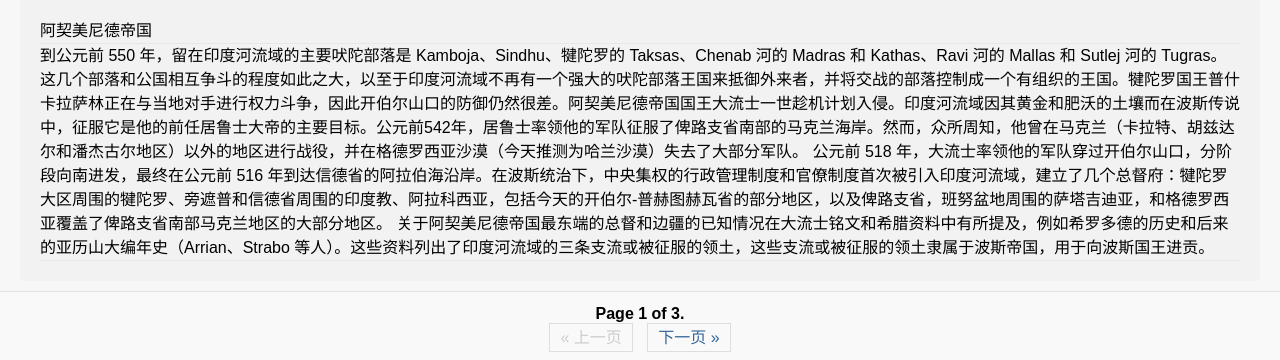
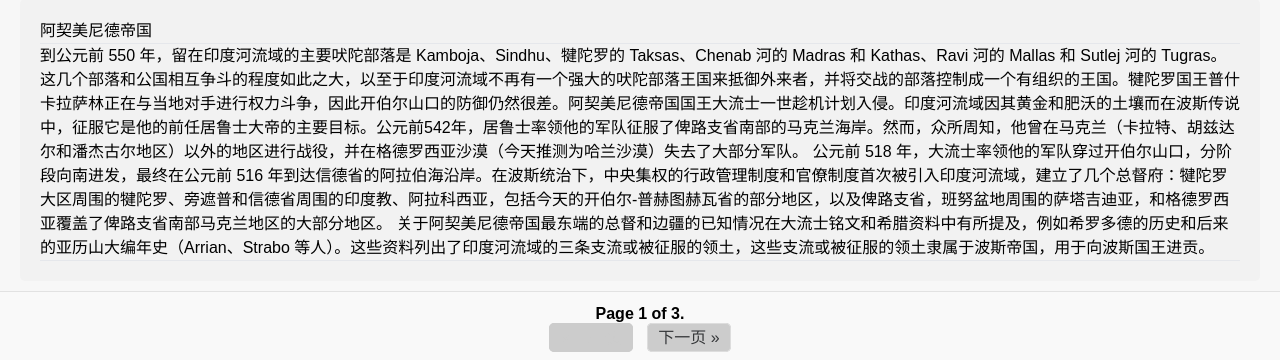
Before and after one commit to 0d0-0/pakistan_news, a Django app: page /history/ in a window 1280 px wide. Shown: the part 1045-1405 px from the top of the page. Run offline with Django 4.2, Linux system fonts and the light colour scheme; data comes from the database, SQL or seed files in the repository; parts of the project's set-up code (start-up, migrations or seed data) failed here and were passed over; some libraries are stand-ins or nearby versions.

```diff
--- a/Pakistan/templates/history.html
+++ b/Pakistan/templates/history.html
@@ -77,8 +77,10 @@
   padding: 5px 10px;
   border: 1px solid #ddd;
   margin: 0 5px;
-          color: #336699;
+  color: #353739;
   text-decoration: none;
+  background-color: #ccc; /* 添加背景颜色 */
+  border-radius: 5px; /* 添加圆角边框 */
 }
 
     .pagination .current {
@@ -87,6 +89,7 @@
 
     .pagination .disabled {
   color: #ccc;
+  border: 1px solid #ccc; /* 使用灰色边框 */
 }
   </style>
 </head>
```
Lines whose indentation alone changed are shown as unchanged.
